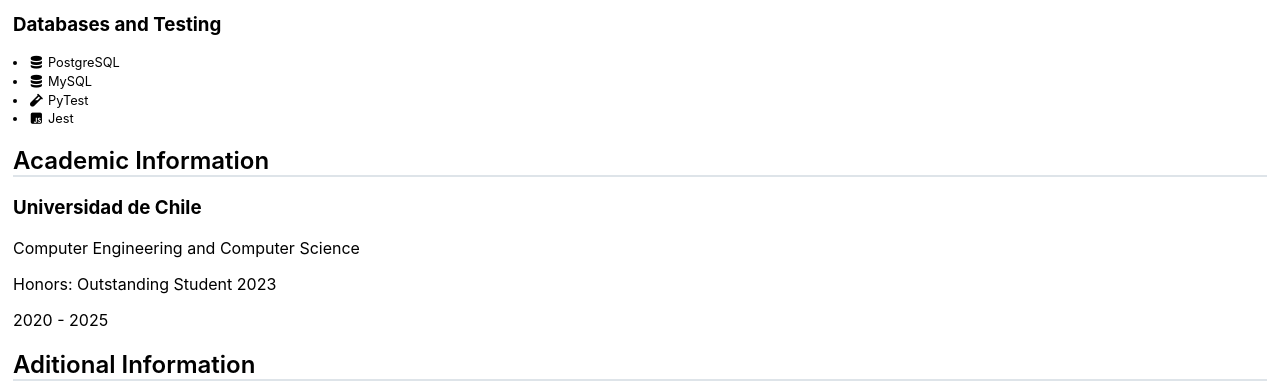
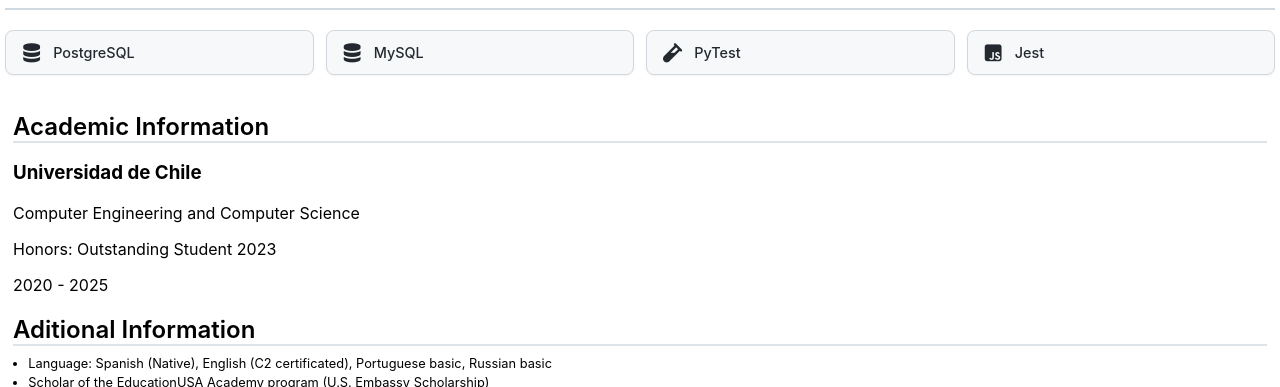
Before and after one commit to jcrucesdeveloper/my-website, a plain HTML site: page index.html in a window 1280 px wide. Shown: the part 2209-2596 px from the top of the page. Drawn offline with Linux system fonts and the light colour scheme; files whose address does not match are found by name.

Commit message:
feat: technologies styles

```diff
--- a/css/main.css
+++ b/css/main.css
@@ -194,3 +194,59 @@ li {
   cursor: not-allowed;
   box-shadow: none;
 }
+
+/* Technologies section */
+#technologies {
+  margin: 2rem 0;
+}
+
+.tech-category {
+  margin-bottom: 2rem;
+}
+
+.tech-category h3 {
+  font-size: 1.1rem;
+  font-weight: 600;
+  color: #24292f;
+  margin-bottom: 1rem;
+  padding-bottom: 0.5rem;
+  border-bottom: 2px solid #d1d9e0;
+}
+
+.tech-category ul {
+  display: grid;
+  grid-template-columns: repeat(auto-fit, minmax(200px, 1fr));
+  gap: 0.75rem;
+  list-style: none;
+  padding: 0;
+  margin: 0;
+}
+
+.tech-category li {
+  display: flex;
+  align-items: center;
+  gap: 0.75rem;
+  padding: 0.75rem 1rem;
+  background: #f6f8fa;
+  border: 1px solid #d0d7de;
+  border-radius: 8px;
+  font-size: 0.9rem;
+  font-weight: 500;
+  color: #24292f;
+  transition: all 150ms ease;
+  box-shadow: 0 1px 2px rgba(27, 31, 36, 0.05);
+}
+
+.tech-category li:hover {
+  background: #0969da;
+  color: #fff;
+  border-color: #0969da;
+  transform: translateY(-1px);
+  box-shadow: 0 4px 12px rgba(9, 105, 218, 0.2);
+}
+
+.tech-category li i {
+  font-size: 1.2rem;
+  width: 1.2rem;
+  text-align: center;
+}
```
